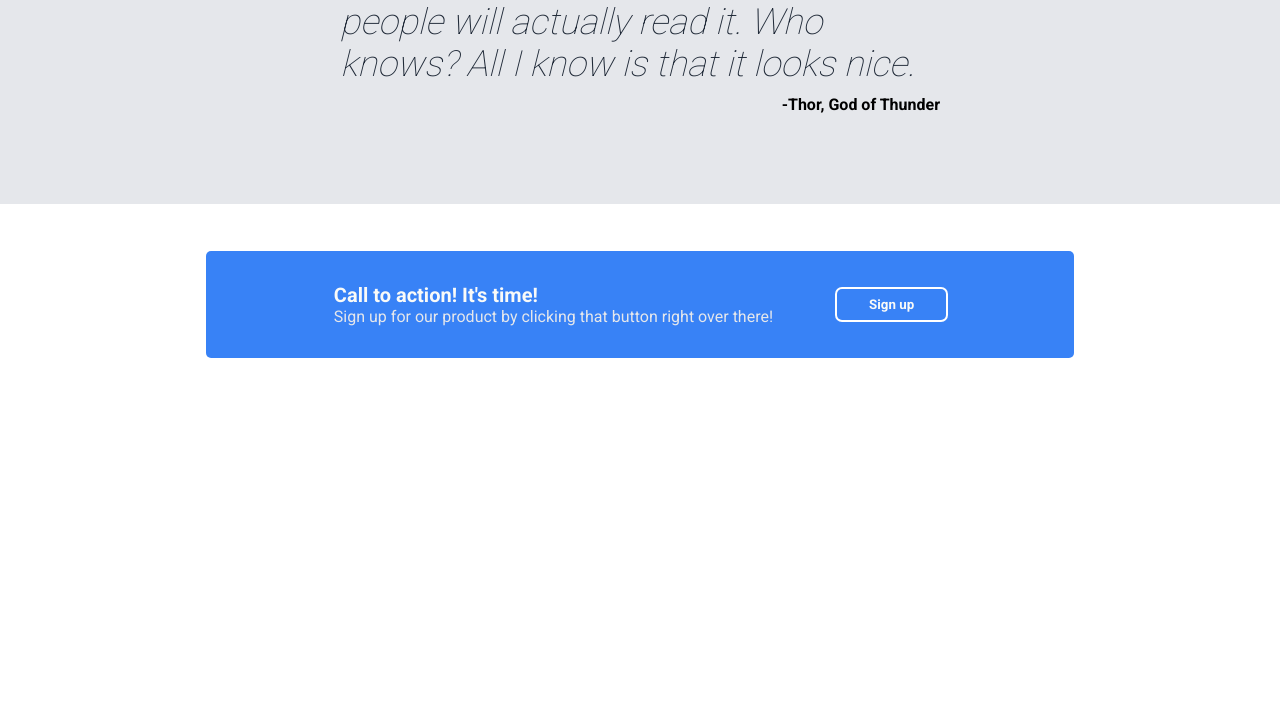
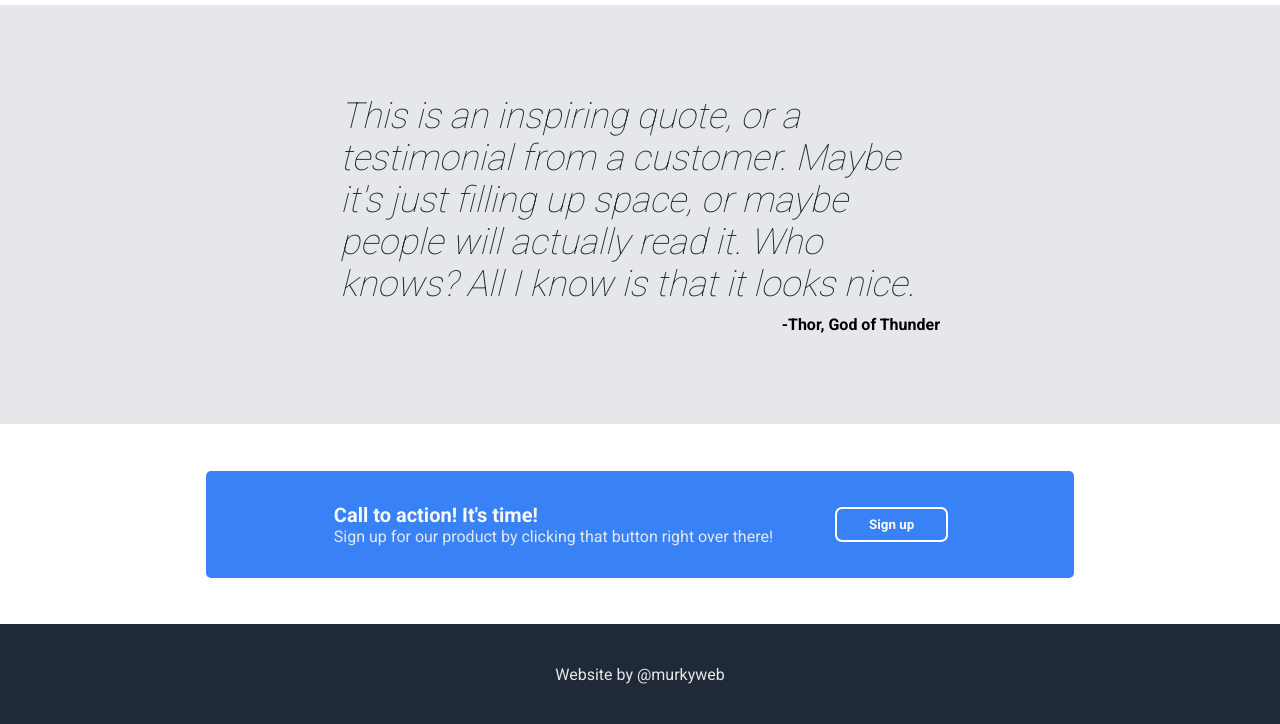
Before and after one commit to murkyweb/landing-page, a plain HTML site: page index.html in a window 1280 px wide. Shown: the part 935-1659 px from the top of the page. Before the commit the page ends 1339 px from the top, so only its background shows below. Drawn offline with Linux system fonts and the light colour scheme.

Commit message:
minor adjustments

```diff
--- a/index.html
+++ b/index.html
@@ -86,5 +86,11 @@
                 </div>
             </div>
         </div>
+
+        <div class="footer">
+            <div>
+                Website by <a href="https://github.com/murkyweb">@murkyweb</a>
+            </div>
+        </div>
     </body>
 </html>
--- a/style.css
+++ b/style.css
@@ -13,6 +13,7 @@ body {
     justify-content: center;
     padding: 20px;
     gap: 60px;
+    height: 500px;
 }
 
 .left-side {
@@ -84,6 +85,8 @@ body {
     display: flex;
     flex-direction: column;
     align-items: center;
+    justify-content: center;
+    height: 400px;
 }
 
 .second-section .top{
@@ -169,6 +172,7 @@ body {
     display: flex;
     align-items: center;
 }
+
 .right-section button {
     font-family: Roboto, sans-serif;
     color: #F9FAF8;
@@ -179,3 +183,17 @@ body {
     box-shadow: 0 0 0 2px white;
     padding: 8px 32px;
 }
+
+.footer {
+    background: #1F2937;
+    color: #E5E7EB;
+    display: flex;
+    justify-content: center;
+    align-items: center;
+    height: 100px;
+}
+
+.footer a {
+    text-decoration: none;
+    color:#E5E7EB
+}
```
